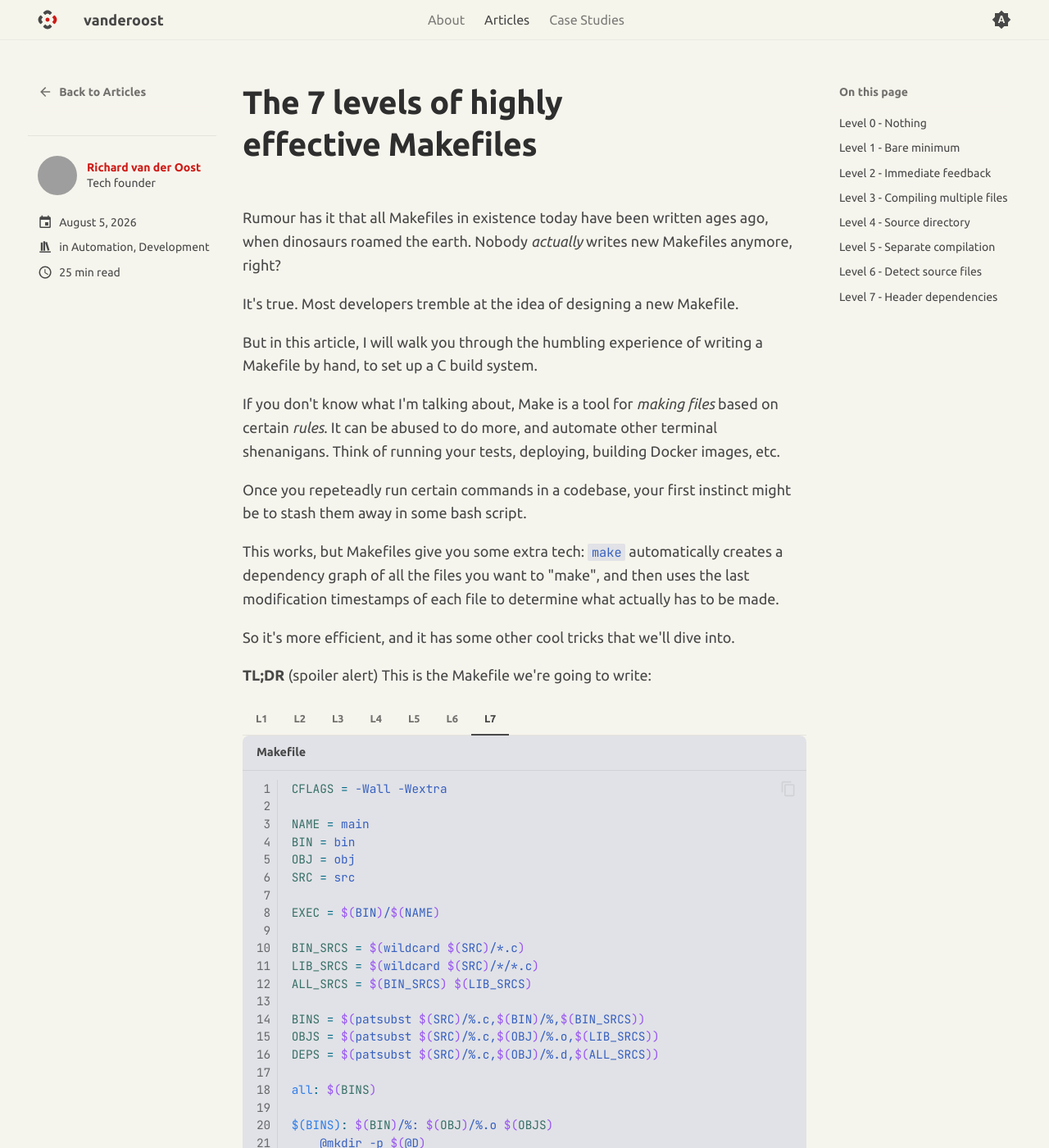
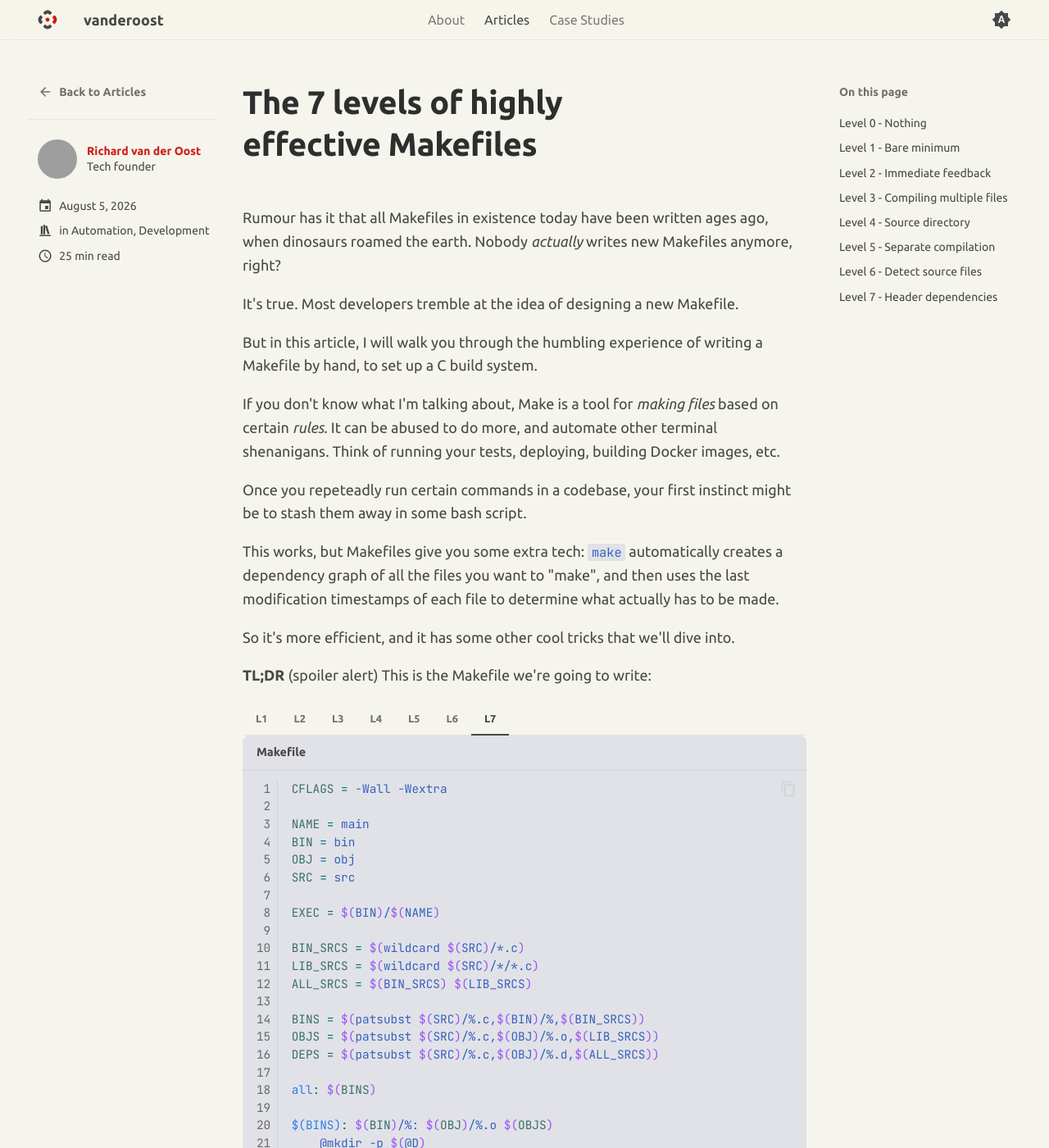
Before and after one commit to vanderoost/vanderoost.github.io, an MkDocs documentation site: the page built from docs/articles/posts/2026-08-05_7-levels-effective-makefile-automation.md, in a window 1280 px wide and 1400 px high. Shown: the whole window at 82% size. Built offline with MkDocs 1.6.1 and Material for MkDocs 9.7.7, drawn with Linux system fonts in a browser that asks for light colours; grey boxes are pictures that could not be loaded.

Commit message:
Improve layout

```diff
--- a/docs/stylesheets/extra.css
+++ b/docs/stylesheets/extra.css
@@ -91,7 +91,7 @@
 }
 
 [data-md-color-scheme] {
-  --rvo-separator-line-color: oklch(from var(--rvo-h1-color) l c h / 0.05);
+  --rvo-divider-line-color: oklch(from var(--rvo-h1-color) l c h / 0.07);
 }
 
 /* Typography */
@@ -181,8 +181,16 @@
   background-color: var(--rvo-code-ins-color);
 }
 
-.md-nav__title {
+/* The blog post "Back to ..." link is also a `.md-nav__title`, but sits inside
+   `.md-post__back`, which brings its own padding above the divider. */
+.md-nav__title:not(.md-nav__container) {
   margin: 0 0 1.0rem;
+}
+
+/* Drop the sidebar's "Metadata" label: the icons speak for themselves. Hiding
+   it here rather than blanking the translation avoids leaving an empty line. */
+.md-sidebar--post .md-post__meta:first-of-type .md-post__title {
+  display: none;
 }
 
 @media screen and (max-width: 1219px) {
@@ -291,17 +299,22 @@
     font-size: 0.9rem;
 }
 
-/* Separator lines */
+/* divider lines */
 header.md-header {
   border-bottom: 1px solid;
-  border-color: var(--rvo-separator-line-color);
+  border-color: var(--rvo-divider-line-color);
 }
 footer.md-footer {
   border-top: 1px solid;
-  border-color: var(--rvo-separator-line-color);
+  border-color: var(--rvo-divider-line-color);
 
   .md-footer-meta {
     border-top: 1px solid;
-    border-color: var(--rvo-separator-line-color);
+    border-color: var(--rvo-divider-line-color);
   }
 }
+/* Under "Back to ..." in the blog post sidebar. Material already draws it at
+   .05rem (1px here), so only the color needs changing. */
+.md-post__back {
+  border-color: var(--rvo-divider-line-color);
+}
--- a/overrides/partials/language.html
+++ b/overrides/partials/language.html
@@ -3,7 +3,6 @@
 {% set index = page.parent.title if page and page.parent else none %}
 {% set overrides = {
   "toc": "On this page",
-  "blog.index": "Back to " ~ index if index else "Back",
-  "blog.meta": ""
+  "blog.index": "Back to " ~ index if index else "Back"
 } %}
 {% macro t(key) %}{{ overrides.get(key, lang.t(key) or fallback.t(key) or key) }}{% endmacro %}
```
Also changed, not shown: site/articles/2026/08/05/levels-of-effective-makefile-cheatsheet/index.html, site/stylesheets/extra.css.
